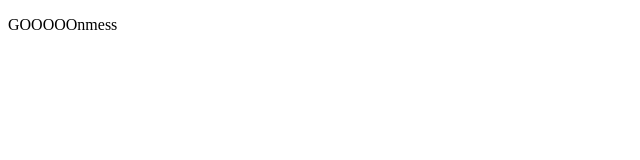
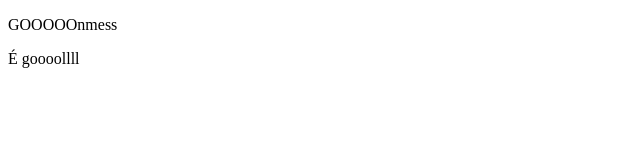
Before and after one commit to COUTmessias/primeiro_teste, a plain HTML site: page index.html in a window 1280 px wide. Shown: the full height of the page, 0-640 px from the left. Drawn offline with Linux system fonts and the light colour scheme.

Commit message:
segundo commit add parágrafo gol

```diff
--- a/index.html
+++ b/index.html
@@ -7,5 +7,6 @@
 </head>
 <body>
     <p>GOOOOOnmess</p>
+    <p>É goooollll</p>
 </body>
 </html>
```
